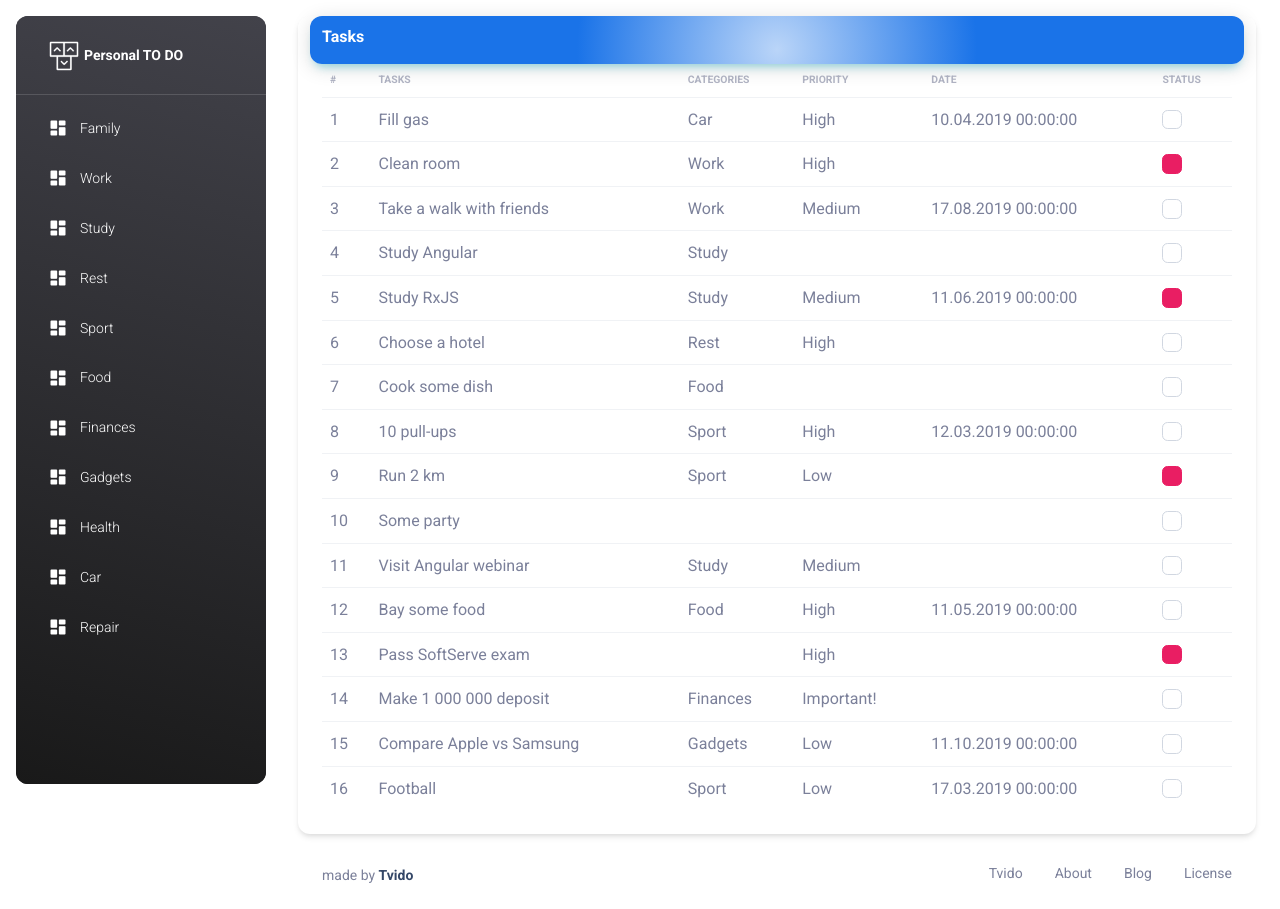
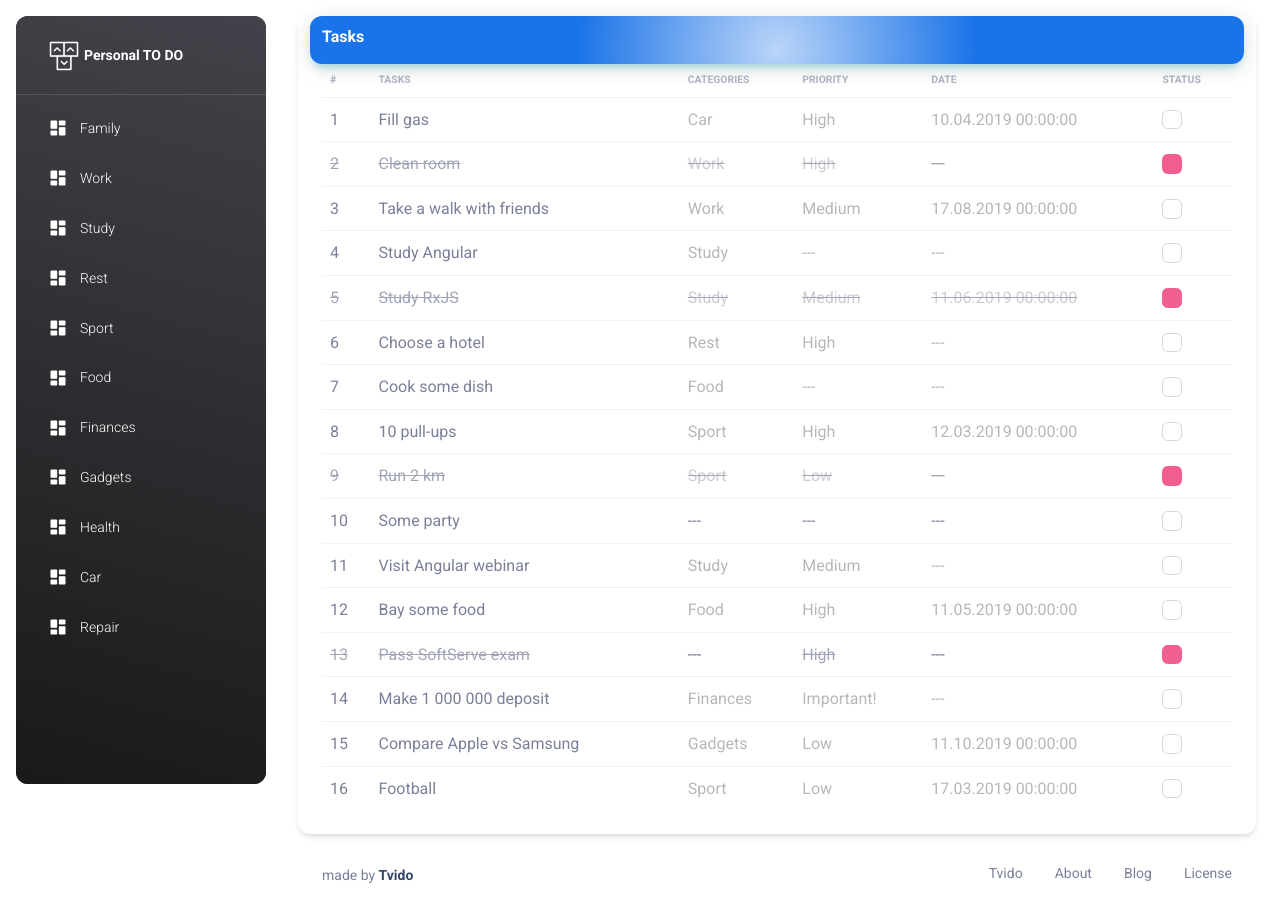
Before and after one commit to Tvido/todo, an Angular app: page / in a window 1280 px wide. Built offline with nearby package versions, Linux system fonts and the light colour scheme.

Commit message:
add styles
- add toggleTaskComplete for task

```diff
--- a/src/app/components/tasks/tasks.component.css
+++ b/src/app/components/tasks/tasks.component.css
@@ -1,7 +1,3 @@
-.form-check:not(.form-switch) .form-check-input[type="checkbox"]:checked:after {
-  opacity: 1;
-}
-
 .form-check:not(.form-switch) .form-check-input[type="checkbox"]:after {
   transition: opacity 0.25s ease-in-out;
   width: 100%;
@@ -14,3 +10,13 @@
   font-size: 0.67rem;
   opacity: 0;
 }
+
+.completed {
+  text-decoration: line-through;
+  collapse: #797979;
+  opacity: 0.7;
+}
+
+.novalue {
+  color: #b7b7b7;
+}
--- a/src/app/components/tasks/tasks.component.html
+++ b/src/app/components/tasks/tasks.component.html
@@ -21,15 +21,21 @@
           </tr>
           </thead>
           <tbody>
-          <tr *ngFor="let task of tasks; let idx = index">
+          <tr *ngFor="let task of tasks; let idx = index" [class.completed]="task.completed">
             <td>{{idx + 1}}</td>
             <td>{{task.title}}</td>
-            <td>{{task.category ? task.category.title : null}}</td>
-            <td>{{task.priority ? task.priority.title : null}}</td>
-            <td>{{task.date ? (task.date | date : 'dd.LL.yyyy HH:mm:ss') : null}}</td>
+            <td [class.novalue]="task.category">{{task.category ? task.category.title : '---'}}</td>
+            <td [class.novalue]="task.category">{{task.priority ? task.priority.title : '---'}}</td>
+            <td [class.novalue]="task.category">{{task.date ? (task.date | date : 'dd.LL.yyyy HH:mm:ss') : '---'}}</td>
             <td>
               <div class="form-check form-check-info text-start ps-0">
-                <input class="form-check-input" type="checkbox" value="" id="flexCheckDefault" [checked]="task.completed">
+                <input
+                  id="flexCheckDefault"
+                  class="form-check-input"
+                  type="checkbox"
+                  value=""
+                  [checked]="task.completed"
+                (click)="toggleTaskComplete(task)">
               </div>
             </td>
           </tr>
--- a/src/app/components/tasks/tasks.component.ts
+++ b/src/app/components/tasks/tasks.component.ts
@@ -19,4 +19,7 @@ export class TasksComponent implements OnInit {
     this.dataHandler.tasksSubject.subscribe(tasks => this.tasks = tasks)
   }
 
+  toggleTaskComplete(task: Task) {
+    task.completed = !task.completed
+  }
 }
```
